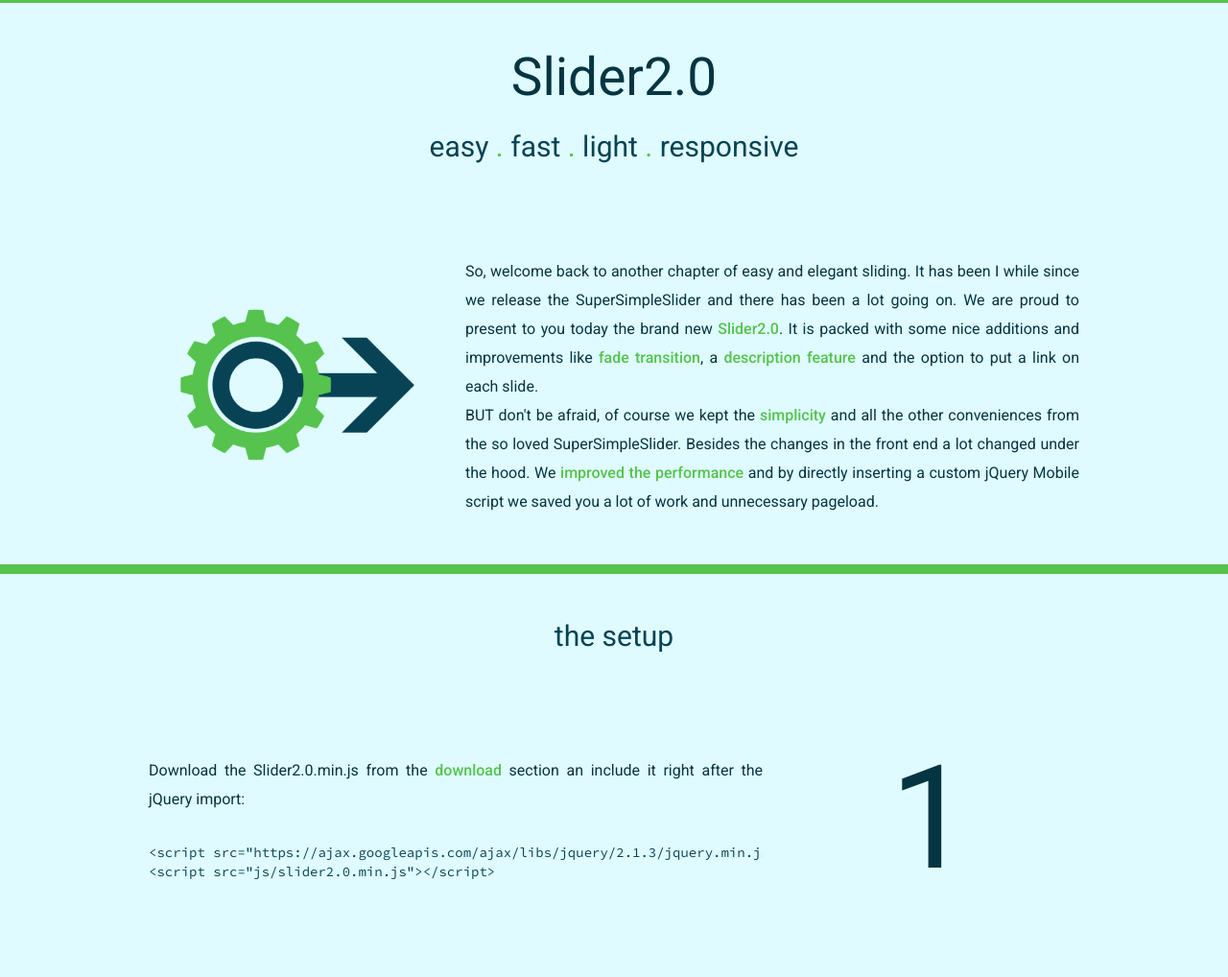
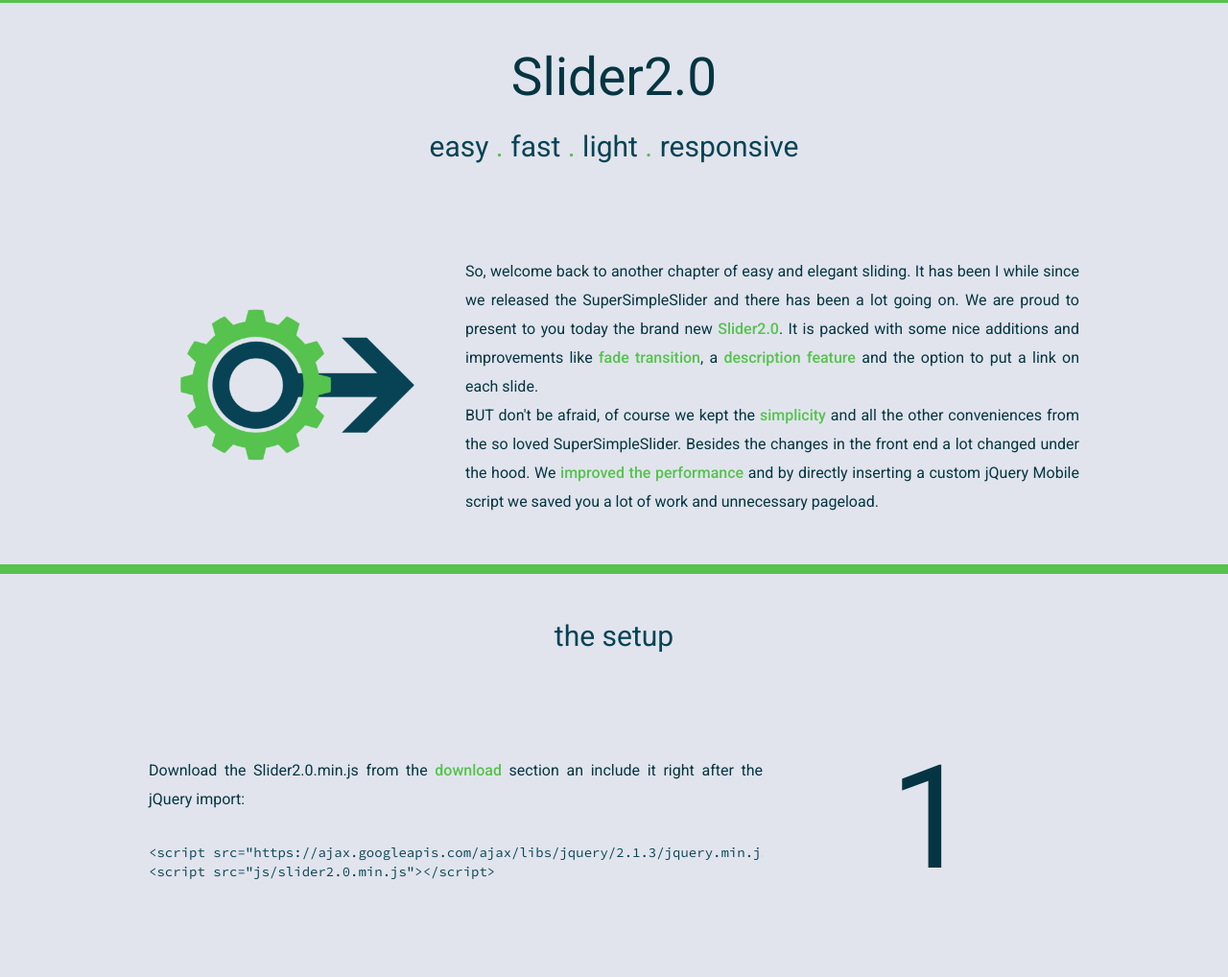
Before and after one commit to faxemaxee/slider2.0, a plain HTML site: page docs/index.html in a window 1280 px wide. Shown: the part 807-1825 px from the top of the page at 96% size. Drawn offline with nearby package versions, Linux system fonts and the light colour scheme.

Commit message:
spell check

```diff
--- a/docs/css/main.scss
+++ b/docs/css/main.scss
@@ -4,7 +4,7 @@
 
 //COLORS & FONTS
 
-$lblue: #DFFBFF;
+$lblue: #e1e4ed;
 $dblue1:	#074354;
 $dblue2:	#053542;
 $dblue3:	#02222B;
--- a/docs/index.html
+++ b/docs/index.html
@@ -95,7 +95,7 @@
 						<img class="inline-logo" src="img/logo/slider2.0_logo_crop.png"/>
 					</div>
 					<div class="grid grid-2-3 lh--30 ta-justify fs--medium">
-						So, welcome back to another chapter of easy and elegant sliding. It has been I while since we release the SuperSimpleSlider and
+						So, welcome back to another chapter of easy and elegant sliding. It has been I while since we released the SuperSimpleSlider and
 						there has been a lot going on. We are proud to present to you today the brand new <span class="fc--green fw-bold">Slider2.0</span>. It is packed with some nice additions and improvements like <span class="fc--green fw-bold">fade transition</span>, a <span class="fc--green fw-bold">description feature</span> and the option to put a link on each slide. <br/>BUT don't be afraid, of course we kept the <span class="fc--green fw-bold">simplicity</span> and all the other conveniences from the so loved SuperSimpleSlider. Besides the changes in the front end a lot changed under the hood. We <span class="fc--green fw-bold">improved the performance</span> and by directly inserting a custom jQuery Mobile script we saved you a lot of work and unnecessary pageload.
 					</div>
 					<div style="clear: both;"></div>
```
Also changed, not shown: docs/css/main.css, 1 other file.
